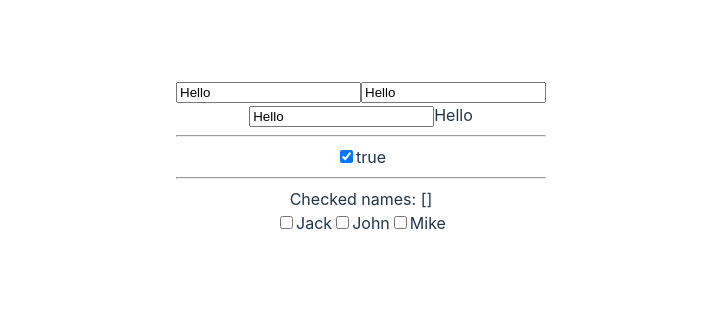
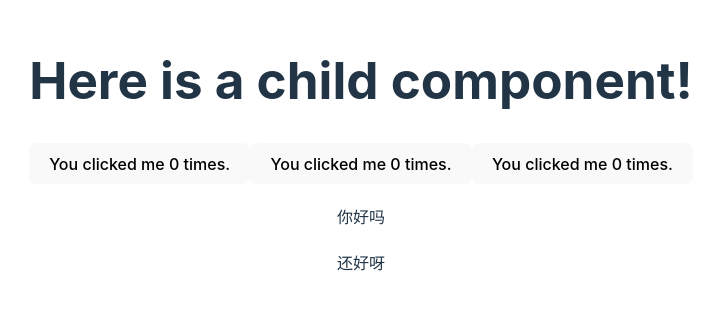
Before and after one commit to Panlibin2015/vue-demo, a Vue app: page / in a window 1280 px wide. Shown: the part 243-552 px from the top of the page, without its empty margins (279-999 px from the left). Built offline with nearby package versions, Linux system fonts and the light colour scheme.

Commit message:
1 file modified, 2 added

```diff
--- a/src/App.vue
+++ b/src/App.vue
@@ -1,31 +1,16 @@
 <script setup>
-import { ref, computed, reactive } from 'vue';
-
-const text = ref('Hello');
-const checked = ref(true);
-const checkedNames = ref([]);
+import Count from './components/Count.vue';
+import Blog from './components/Blog.vue';
 </script>
 
 <template>
-  <input :value="text" @input="(event) => (text = event.target.value)" />
-  <input v-model="text" />
+  <h1>Here is a child component!</h1>
+  <Count />
+  <Count />
+  <Count />
   <br />
-  <input v-model.lazy="text" />
-  <span>{{ text }}</span>
-  <hr />
-  <input type="checkbox" id="checkbox" v-model="checked" />
-  <label for="checkbox">{{ checked }}</label>
-  <hr />
-  <div>Checked names: {{ checkedNames }}</div>
-
-  <input type="checkbox" id="jack" value="Jack" v-model="checkedNames" />
-  <label for="jack">Jack</label>
-
-  <input type="checkbox" id="john" value="John" v-model="checkedNames" />
-  <label for="john">John</label>
-
-  <input type="checkbox" id="mike" value="Mike" v-model="checkedNames" />
-  <label for="mike">Mike</label>
+  <Blog title="你好吗" />
+  <Blog title="还好呀" />
 </template>
 
 <style></style>
--- /dev/null
+++ b/src/components/Blog.vue
@@ -0,0 +1,8 @@
+<script setup>
+import { ref } from 'vue';
+defineProps(['title']);
+</script>
+
+<template>
+  <h4>{{ title }}</h4>
+</template>
--- /dev/null
+++ b/src/components/Count.vue
@@ -0,0 +1,8 @@
+<script setup>
+import { ref } from 'vue';
+const count = ref(0);
+</script>
+
+<template>
+  <button @click="count++">You clicked me {{ count }} times.</button>
+</template>
```
